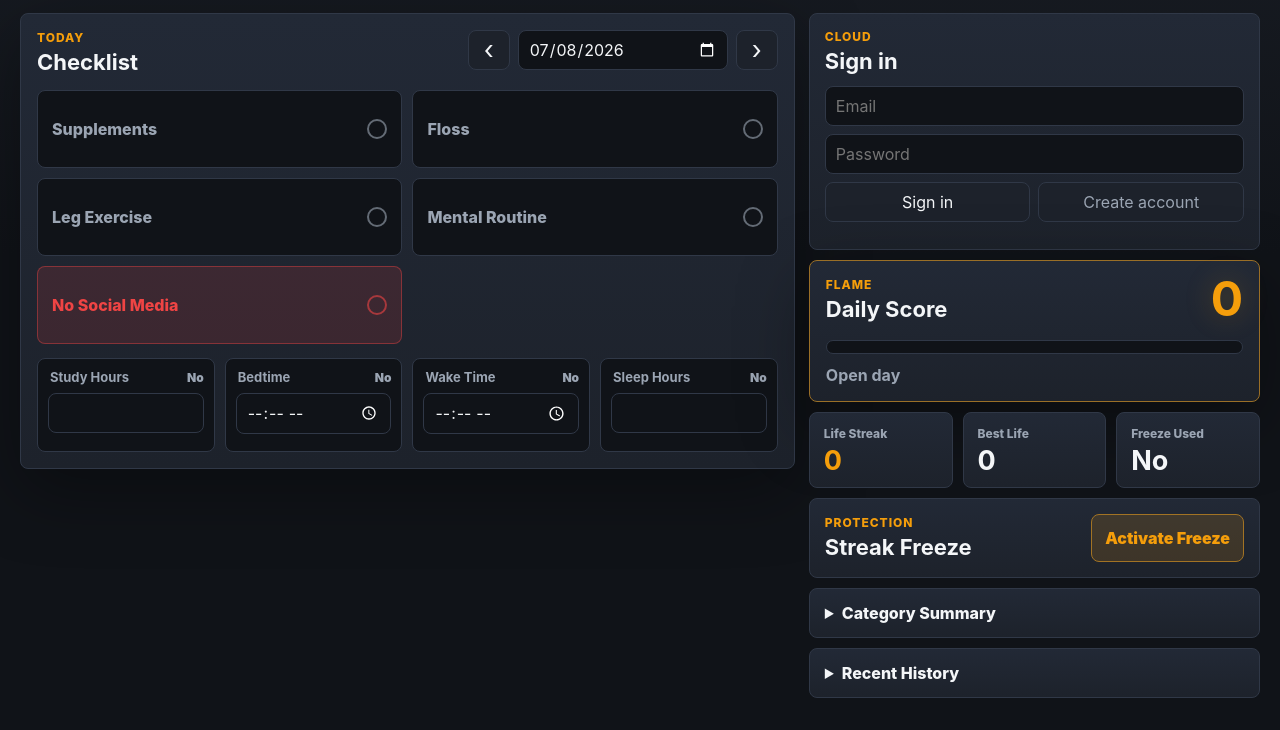
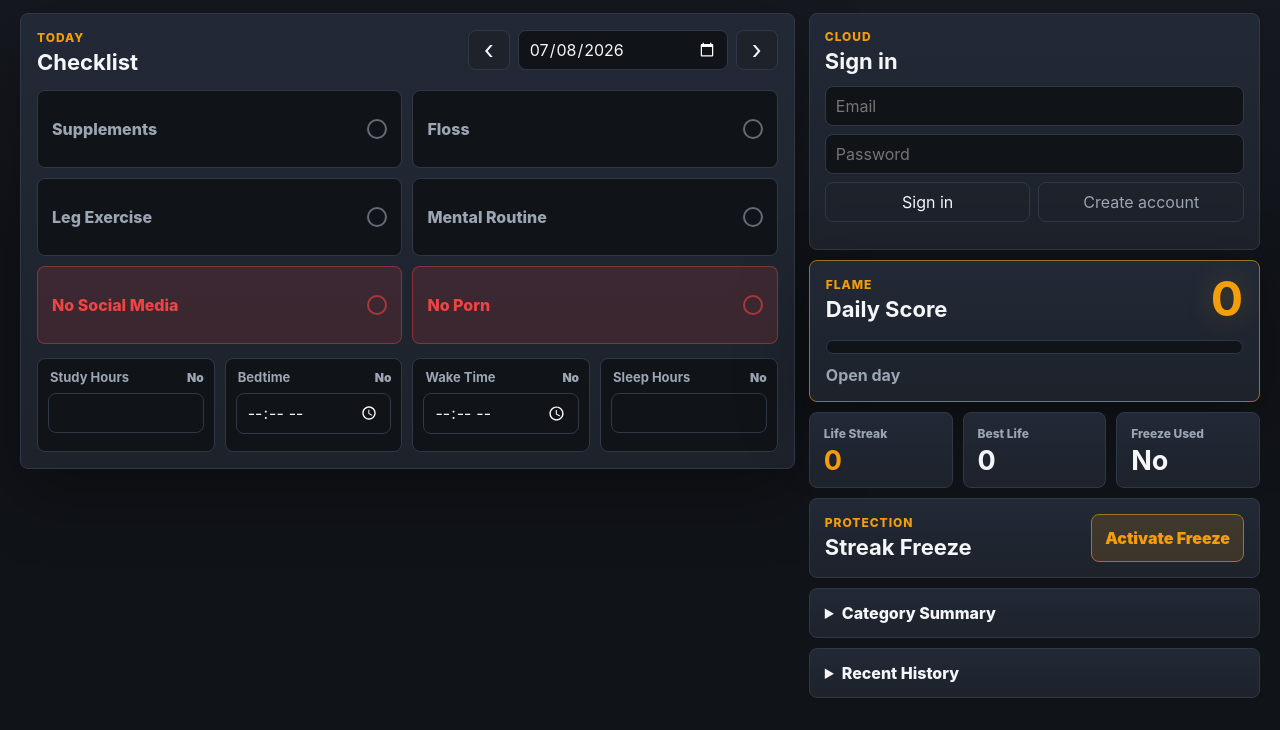
Before and after one commit to alexgr05/habit-tracker, a plain HTML site: page index.html in a window 1280 px wide. Shown: the part 86-816 px from the top of the page. Drawn offline with nearby package versions, Linux system fonts and the light colour scheme.

Commit message:
Add files via upload
Restore no porn and smooth study scoring

```diff
--- a/app.js
+++ b/app.js
@@ -25,6 +25,7 @@ const defaultDay = () => ({
   bedtime: "",
   wakeTime: "",
   noSocialMedia: false,
+  noPorn: false,
   freezeUsed: false,
 });
 
@@ -440,12 +441,13 @@ function computeDay(date) {
   const wakeOk = isWakeBefore0830(day.wakeTime);
   const sleepOk = sleepHours >= 8;
   const studyOk = Number.isFinite(studyHours) && studyHours >= 7;
+  const studyScore = Number.isFinite(studyHours) ? Math.max(0, Math.min(studyHours / 7, 1)) : 0;
   const raw = {
     health: day.supplements && day.floss && day.legExercise,
     mental: day.mentalRoutine,
     study: studyOk,
     sleep: asleepOk && wakeOk && sleepOk,
-    avoidance: day.noSocialMedia && asleepOk,
+    avoidance: day.noSocialMedia && day.noPorn && asleepOk,
   };
   const ok = {
     health: raw.health || day.freezeUsed,
@@ -459,17 +461,19 @@ function computeDay(date) {
     day.floss,
     day.legExercise,
     day.mentalRoutine,
-    studyOk,
+    studyScore,
     asleepOk,
     wakeOk,
     sleepOk,
     day.noSocialMedia,
-  ].filter(Boolean).length;
-  const dailyScore = Math.round((completed / 9) * 100);
-  const lifeOk = dailyScore >= 70 || day.freezeUsed;
+    day.noPorn,
+  ].reduce((sum, value) => sum + Number(value), 0);
+  const dailyScore = Math.round((completed / 10) * 100);
+  const lifeOk = dailyScore >= 80 || day.freezeUsed;
 
   return {
     studyOk,
+    studyScore,
     asleepOk,
     wakeOk,
     sleepOk,
--- a/index.html
+++ b/index.html
@@ -46,6 +46,7 @@
             <button class="field-toggle habit-toggle" data-field="legExercise" type="button">Leg Exercise</button>
             <button class="field-toggle habit-toggle" data-field="mentalRoutine" type="button">Mental Routine</button>
             <button class="field-toggle habit-toggle danger-habit" data-field="noSocialMedia" type="button">No Social Media</button>
+            <button class="field-toggle habit-toggle danger-habit" data-field="noPorn" type="button">No Porn</button>
           </div>
 
           <div class="input-grid">
```
